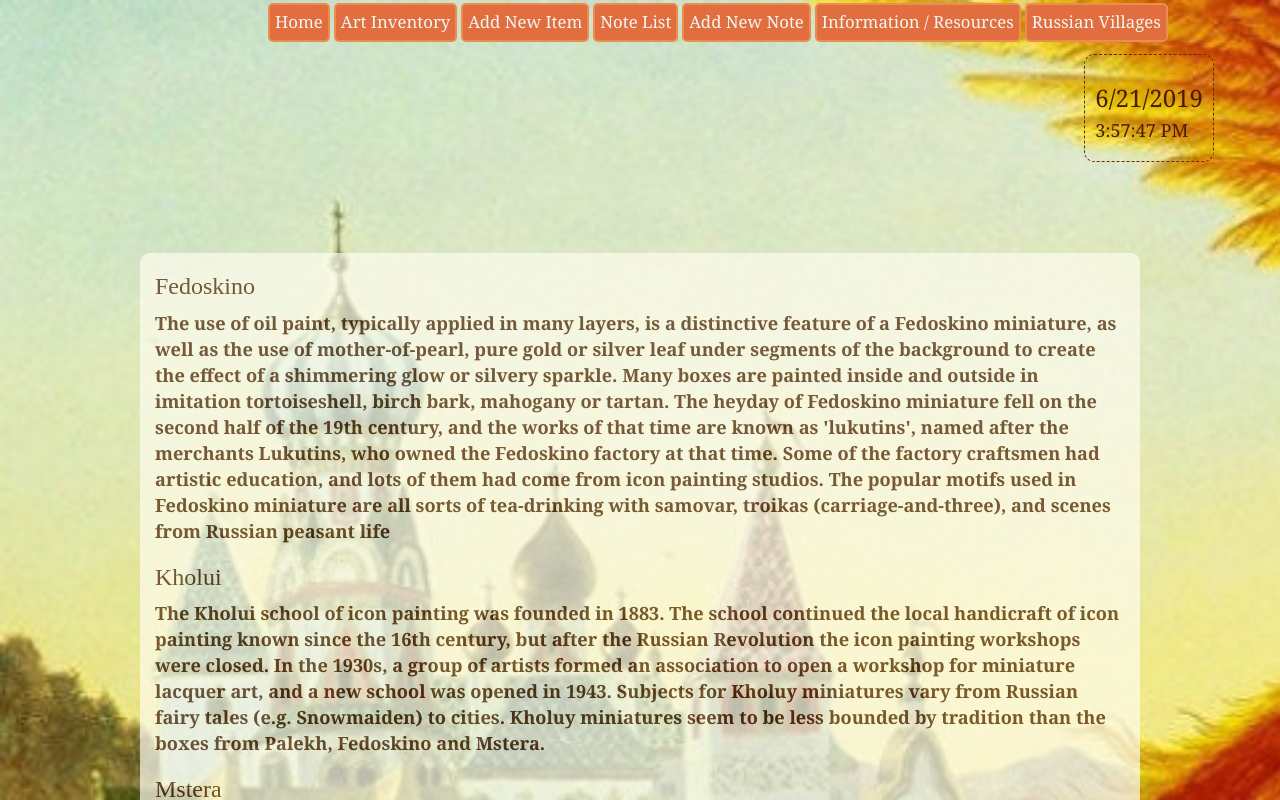
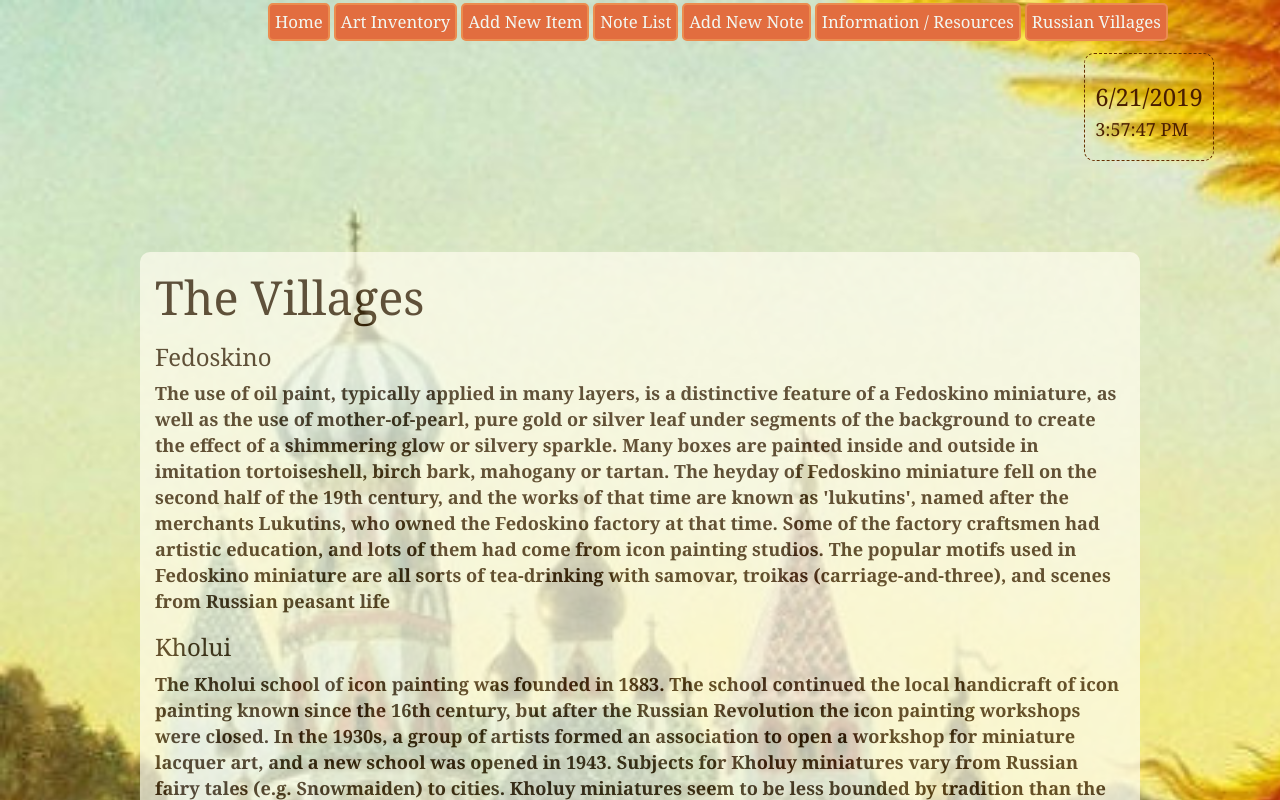
Before and after one commit to Jcg408/My-Collection, a React (Create React App) app in the folder client/: page /villages in a window 1280 px wide. Shown: the top 800 px of the page. Built offline with nearby package versions, Linux system fonts and the light colour scheme.

Commit message:
fixed notes controller, check styling, test database and reseed

```diff
--- a/client/src/components/Villages.js
+++ b/client/src/components/Villages.js
@@ -6,7 +6,7 @@ const Villages = () => {
 
     return (
         <div className='container' id="villages">
-
+            <h1>The Villages</h1>
             <h3 >Fedoskino</h3>
             <span><p>The use of oil paint, typically applied in many layers, is a distinctive feature of a Fedoskino miniature, as well as the use of mother-of-pearl, pure gold or silver leaf under segments of the background to create the effect of a shimmering glow or silvery sparkle. Many boxes are painted inside and outside in imitation tortoiseshell, birch bark, mahogany or tartan.
 
--- a/client/src/containers/BoxForm.js
+++ b/client/src/containers/BoxForm.js
@@ -36,7 +36,7 @@ import '../css/Home.css';
             artist: "",
             location: ""
         })
-        window.confirm("New Box Added!")
+
     }
 
 
--- a/client/src/containers/Boxes.js
+++ b/client/src/containers/Boxes.js
@@ -16,6 +16,7 @@ class Boxes extends Component {
     render() {
         const boxItems = this.props.boxes.map(box =>
             (<div key={box.id} className="jumbotron">
+
                 <img src={box.imgUrl} alt={box.name} />
                 <div className="desc">
                     <h2>{box.name}</h2>
@@ -23,13 +24,14 @@ class Boxes extends Component {
                     <p>Artist: {box.artist}</p>  <p>Village: {box.location}</p>
                     <br />
                 </div>
-                <button onClick={() => {if (window.confirm('Are you sure you wish to delete this item?')) this.handleDelete(box.id)} }>Delete</button>
+                <button onClick={() => {this.handleDelete(box.id)} }>Delete</button>
             </div>
 
             ))
 
         return (
             <div className="boxitems">
+                <h1>Collection</h1>
                 {boxItems}
             </div>
         )
--- a/client/src/css/Home.css
+++ b/client/src/css/Home.css
@@ -1,8 +1,6 @@
 body {
     background-image: url('/images/firebirdmain.jpg');
     background-size: cover;
-
-
 }
 
 .container {
@@ -14,8 +12,9 @@ body {
 
 }
 h1 {
-    font-size: 3.4em;
+    font-size: 3.35em;
 }
+
 
 p {
     font-size: 1.3em;
@@ -29,8 +28,8 @@ form {
 label {
     font-size: 1.4em;
     margin: 10px auto;
+}
 
-}
 input{
     font-size: 1.3em;
     margin: 5px auto;
@@ -45,6 +44,7 @@ button.addbox {
 
 .jumbotron {
     background-color: rgb(188, 222, 193);
+    background-size: cover;
     text-align: center;
     width: 100%;
     margin: auto;
@@ -68,8 +68,8 @@ button.addbox {
 
 #villages {
     text-align: left;
-    font-family: Elephant;
     font-weight: bold;
+    color: rgb(44, 18, 1);
     background-color: rgb(255, 253, 239);
     opacity: 0.7;
     border-radius: 10px;
@@ -101,3 +101,8 @@ textarea {
     opacity: 0.7;
     outline: none;
 }
+
+.boxitems  h1{
+    text-align: center;
+    margin-top: 5px;
+}
--- a/client/src/css/Navbar.css
+++ b/client/src/css/Navbar.css
@@ -14,7 +14,6 @@ button{
  border-radius: 5px;
  padding: 5px;
  margin: 2px;
- font-family: Elephant, san-serif;
  font-size: 1.2em;
 
 }
```
Also changed, not shown: 2 other files (tests, documents, lock files or other folders).
